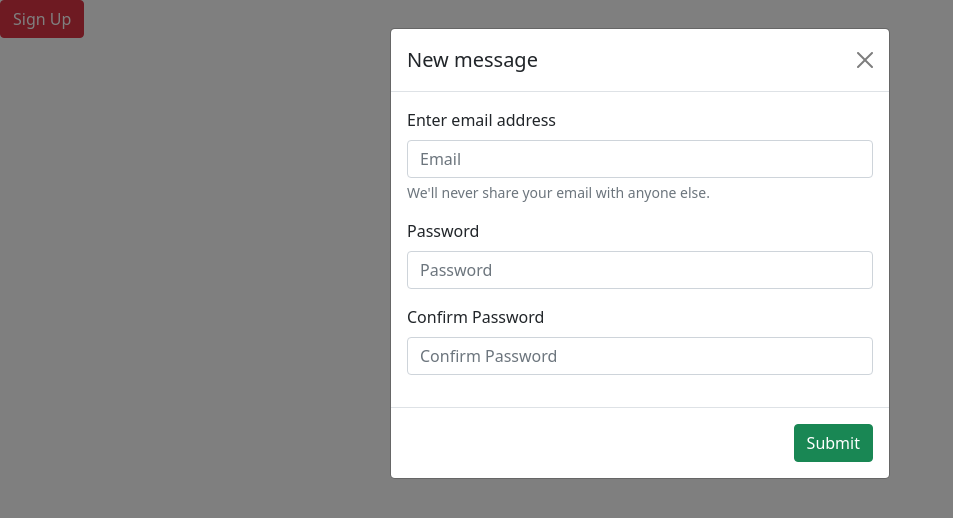
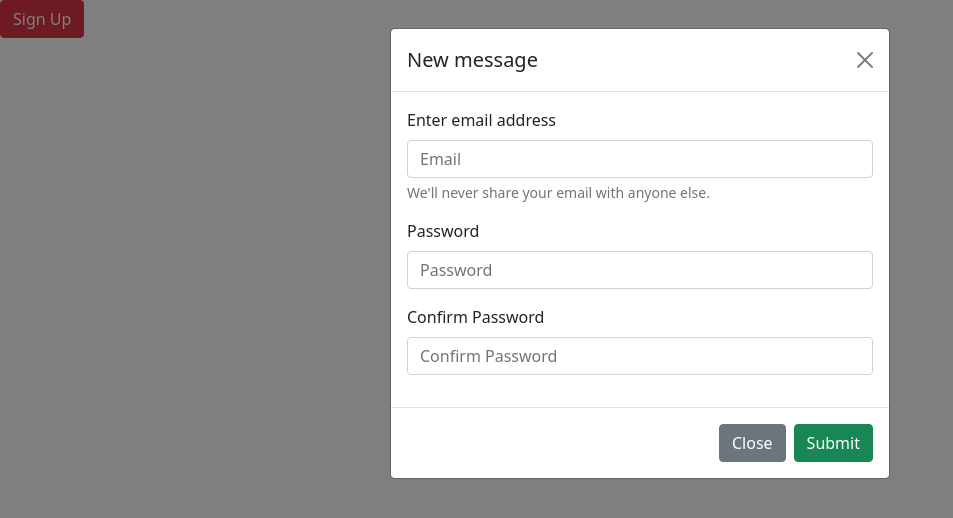
Before and after one commit to acciojob/bootstrap-signup-modal-sivaram-athi, a website: page main.html in a window 1280 px wide. Both pictures are taken after a click on the button "Sign Up". Shown: the whole page, without its empty margins (0-953 px from the left). Drawn offline with nearby package versions, Linux system fonts and the light colour scheme.

Commit message:
created a submission

```diff
--- a/main.html
+++ b/main.html
@@ -33,6 +33,7 @@
 </form>
       </div>
       <div class="modal-footer">
+		  <button type="button" class="btn btn-secondary close" data-bs-dismiss="modal">Close</button>
         <button type="button" class="btn btn-success">Submit</button>
       </div>
     </div>
```
